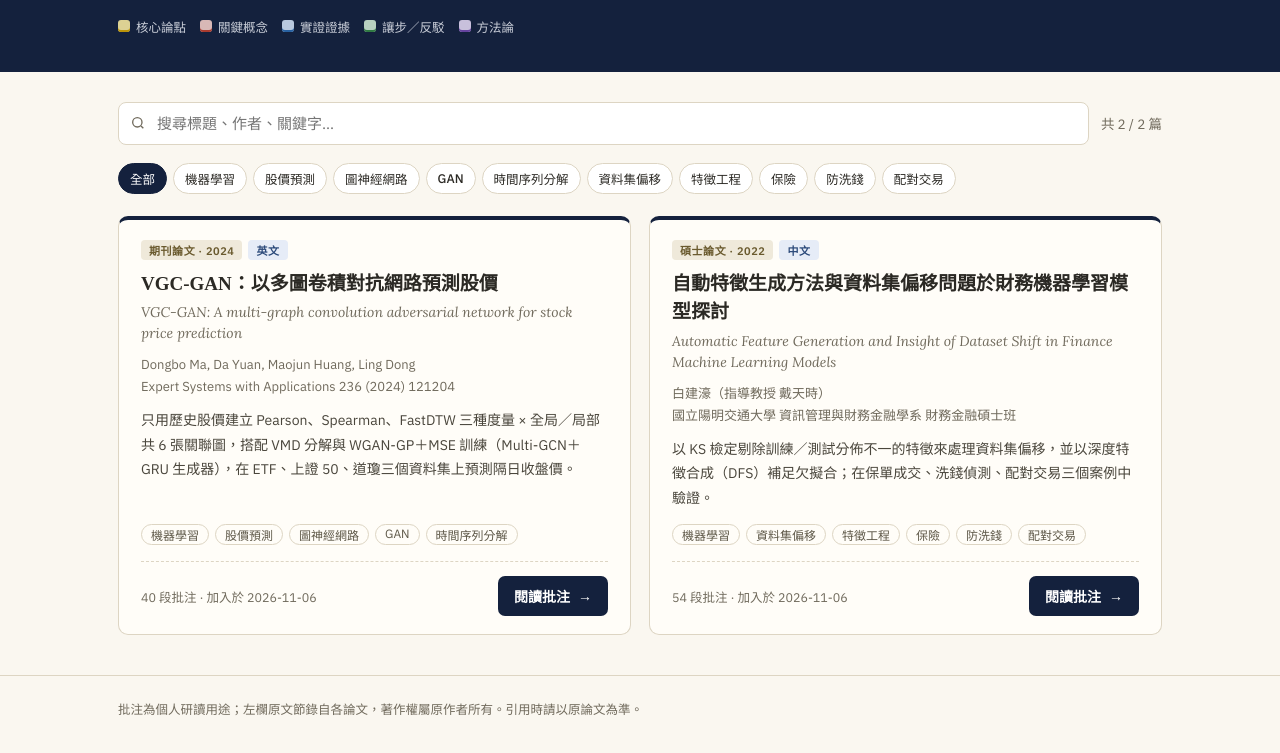
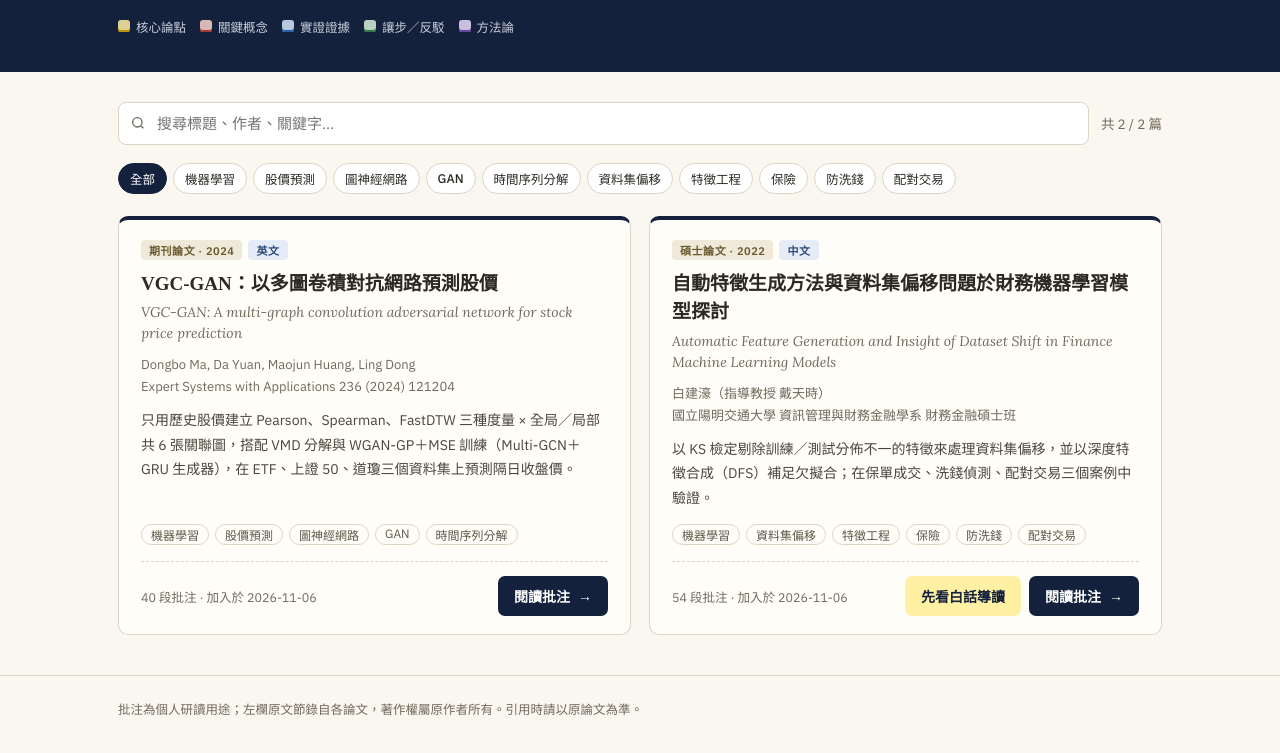
Before and after one commit to yww033/icepaper-notes, a plain HTML site: page index.html in a window 1280 px wide. Shown: the part 185-938 px from the top of the page. Drawn offline with Linux system fonts and the light colour scheme.

Commit message:
Add files via upload

```diff
--- a/index.html
+++ b/index.html
@@ -51,6 +51,9 @@ header p{margin:0;max-width:640px;font-size:15px;line-height:1.75;opacity:.82}
 .card .stat{font-size:12.5px;color:var(--muted)}
 .btn{display:inline-flex;align-items:center;gap:8px;background:var(--navy);color:#fff;text-decoration:none;font:600 14px var(--ui);padding:10px 16px;border-radius:7px}
 .btn:hover{background:var(--navy-2)}
+.btns{display:inline-flex;gap:8px;flex-wrap:wrap}
+.btn.ghost{background:#fff0a3;color:var(--navy)}
+.btn.ghost:hover{background:#ffe36b}
 .btn:focus-visible{outline:3px solid var(--gold);outline-offset:2px}
 .empty{grid-column:1/-1;text-align:center;color:var(--muted);padding:50px 0;font-size:15px}
 
@@ -130,6 +133,7 @@ const PAPERS = [
     tags: ["機器學習", "資料集偏移", "特徵工程", "保險", "防洗錢", "配對交易"],
     summary: "以 KS 檢定剔除訓練／測試分佈不一的特徵來處理資料集偏移，並以深度特徵合成（DFS）補足欠擬合；在保單成交、洗錢偵測、配對交易三個案例中驗證。",
     paragraphs: 54,
+    intro: "papers/2022-auto-feature-dataset-shift-intro.html",
     added: "2026-11-06"
   }
 ];
@@ -171,7 +175,7 @@ function render(){
       <div class="tags">${p.tags.map(t => `<span>${esc(t)}</span>`).join("")}</div>
       <div class="foot">
         <span class="stat">${p.paragraphs} 段批注 · 加入於 ${esc(p.added)}</span>
-        <a class="btn" href="${esc(p.file)}">閱讀批注 <span aria-hidden="true">→</span></a>
+        <span class="btns">${p.intro ? `<a class="btn ghost" href="${esc(p.intro)}">先看白話導讀</a>` : ""}<a class="btn" href="${esc(p.file)}">閱讀批注 <span aria-hidden="true">→</span></a></span>
       </div>
     </article>`).join("") : `<div class="empty">找不到符合的論文</div>`;
 }
```
